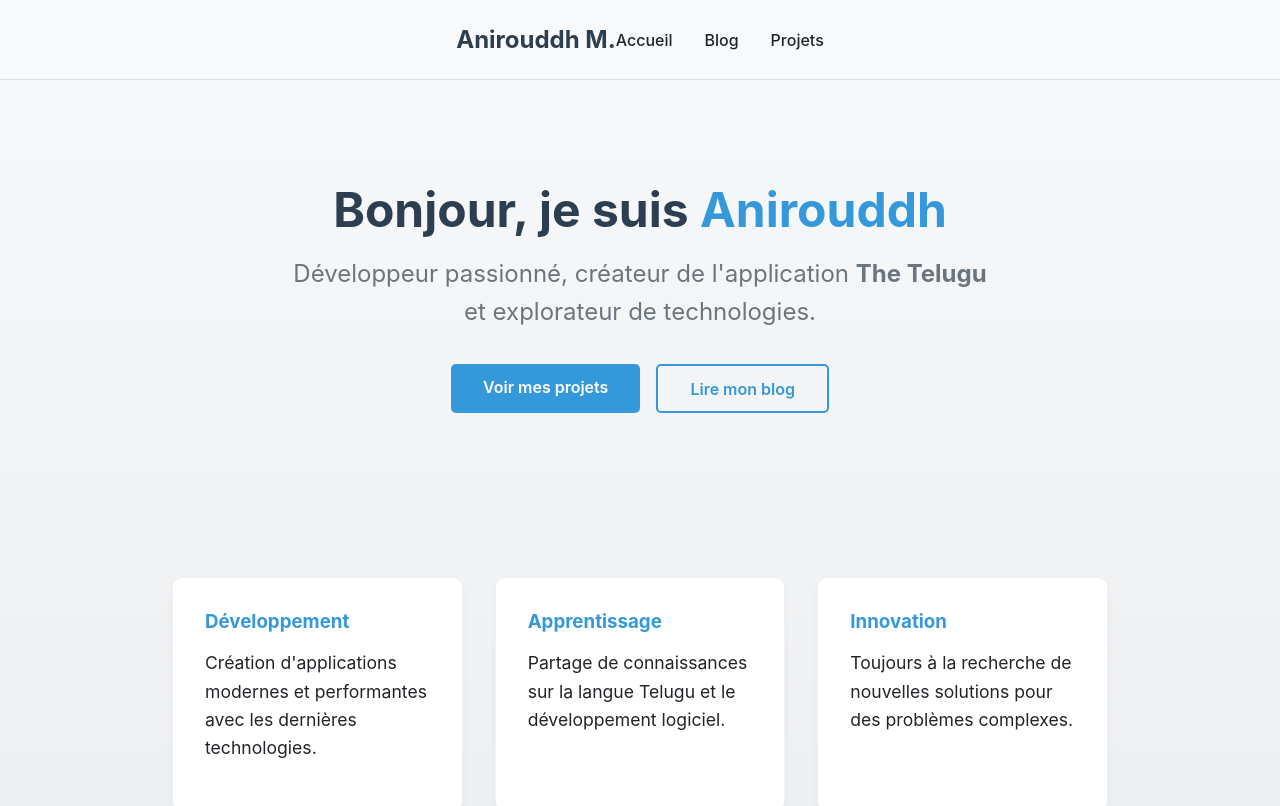
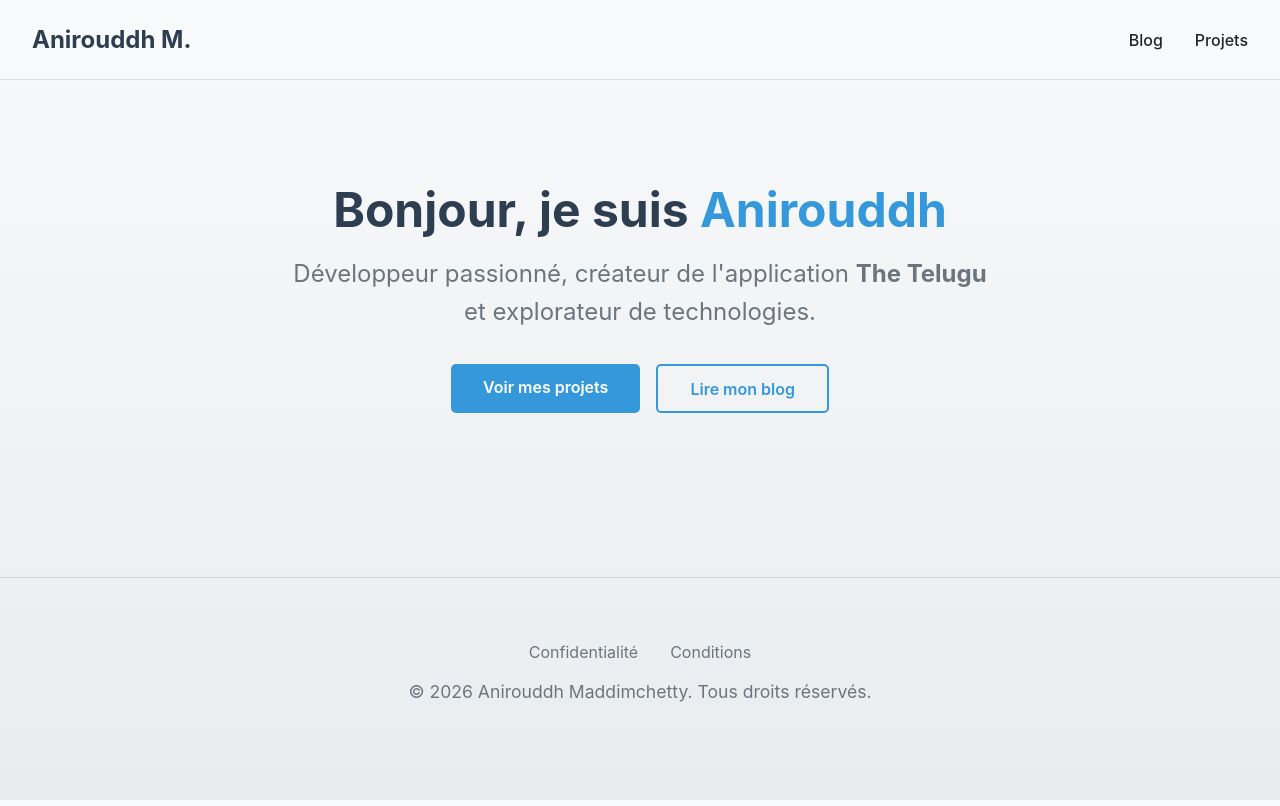
Before and after one commit to AnirouddhMaddimchetty/website, a Next.js app: page / in a window 1280 px wide. Shown: the top 806 px of the page. Built offline with nearby package versions, Linux system fonts and the light colour scheme.

Commit message:
UI: left-aligned brand in navbar and removed feature cards from homepage

```diff
--- a/src/app/components/Navbar.module.css
+++ b/src/app/components/Navbar.module.css
@@ -14,6 +14,8 @@
   display: flex;
   justify-content: space-between;
   align-items: center;
+  width: 100%;
+  padding: 0 2rem;
 }
 
 .logo {
--- a/src/app/components/Navbar.tsx
+++ b/src/app/components/Navbar.tsx
@@ -4,18 +4,15 @@ import styles from './Navbar.module.css';
 export default function Navbar() {
   return (
     <nav className={styles.navbar}>
-      <div className="container">
       <div className={styles.navContent}>
         <Link href="/" className={styles.logo}>
           Anirouddh M.
         </Link>
         <ul className={styles.navLinks}>
-            <li><Link href="/">Accueil</Link></li>
           <li><Link href="/blog">Blog</Link></li>
           <li><Link href="/projets">Projets</Link></li>
         </ul>
       </div>
-      </div>
     </nav>
   );
 }
--- a/src/app/page.tsx
+++ b/src/app/page.tsx
@@ -14,21 +14,6 @@ export default function Home() {
           <Link href="/blog" className={styles.btnSecondary}>Lire mon blog</Link>
         </div>
       </section>
-
-      <section className={styles.features}>
-        <div className={styles.card}>
-          <h3>Développement</h3>
-          <p>Création d'applications modernes et performantes avec les dernières technologies.</p>
-        </div>
-        <div className={styles.card}>
-          <h3>Apprentissage</h3>
-          <p>Partage de connaissances sur la langue Telugu et le développement logiciel.</p>
-        </div>
-        <div className={styles.card}>
-          <h3>Innovation</h3>
-          <p>Toujours à la recherche de nouvelles solutions pour des problèmes complexes.</p>
-        </div>
-      </section>
     </div>
   );
 }
```
Lines whose indentation alone changed are shown as unchanged.
